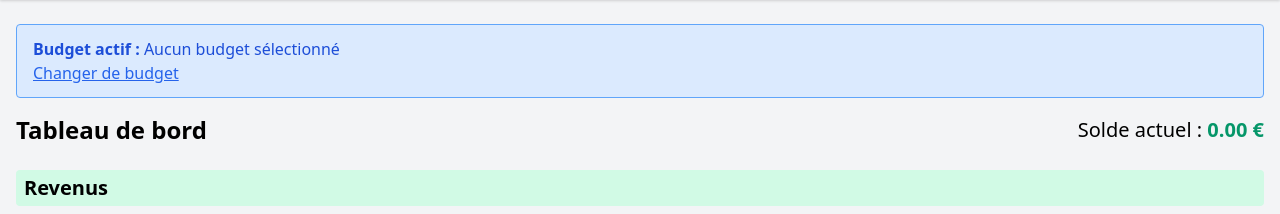
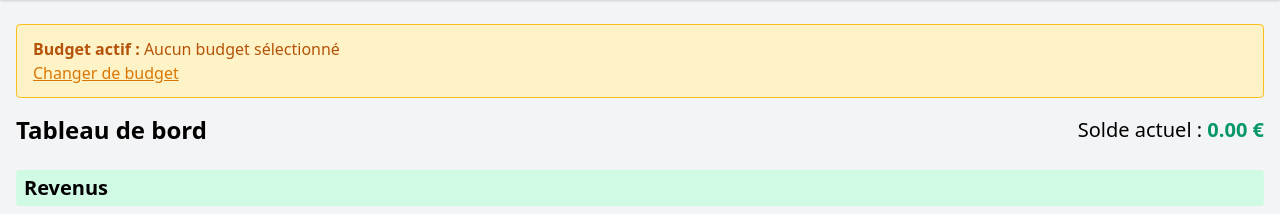
Before and after one commit to BaptisteRabouin/Budgetapp, a Flask app: page / in a window 1280 px wide. Shown: the part 60-274 px from the top of the page. Run offline with Flask 3, Linux system fonts and the light colour scheme; the visitor is signed in with stand-in values (Sample User, id 1); data that the repository does not hold is empty.

Commit message:
update colour flash message

```diff
--- a/app/templates/index.html
+++ b/app/templates/index.html
@@ -3,14 +3,14 @@
 
 {% block content %}
 {% if session.get('active_budget_id') %}
-<div class="bg-blue-100 border border-blue-400 text-blue-700 px-4 py-3 rounded mb-4">
+<div class="bg-yellow-100 border border-yellow-400 text-yellow-700 px-4 py-3 rounded mb-4">
     <p>
         <strong>Budget actif :</strong>
        {{ active_budget.name if active_budget else "Aucun budget sélectionné" }}
 
     </p>
     <a href="{{ url_for('budgets') }}"
-       class="text-blue-600 hover:text-blue-800 underline">Changer de budget</a>
+       class="text-yellow-600 hover:text-yellow-800 underline">Changer de budget</a>
 </div>
 {% else %}
 <div class="bg-yellow-100 border border-yellow-400 text-yellow-700 px-4 py-3 rounded mb-4">
```
